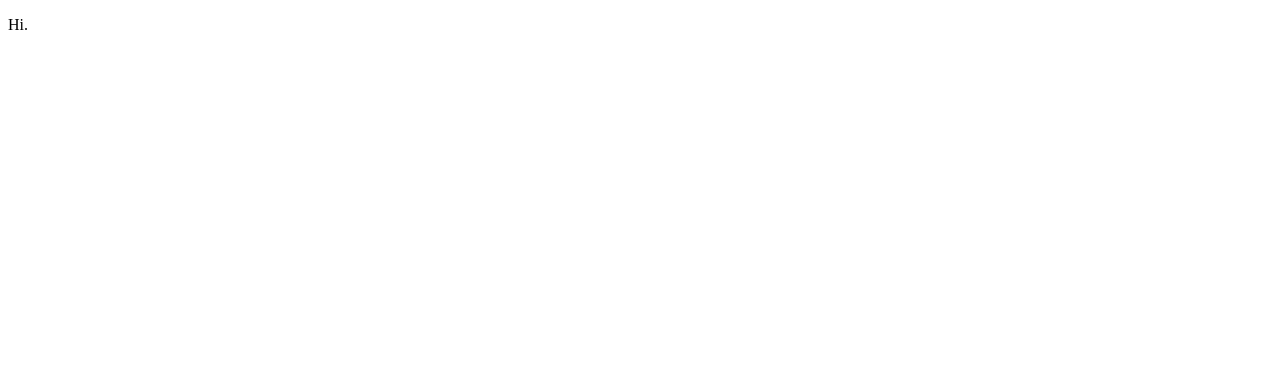
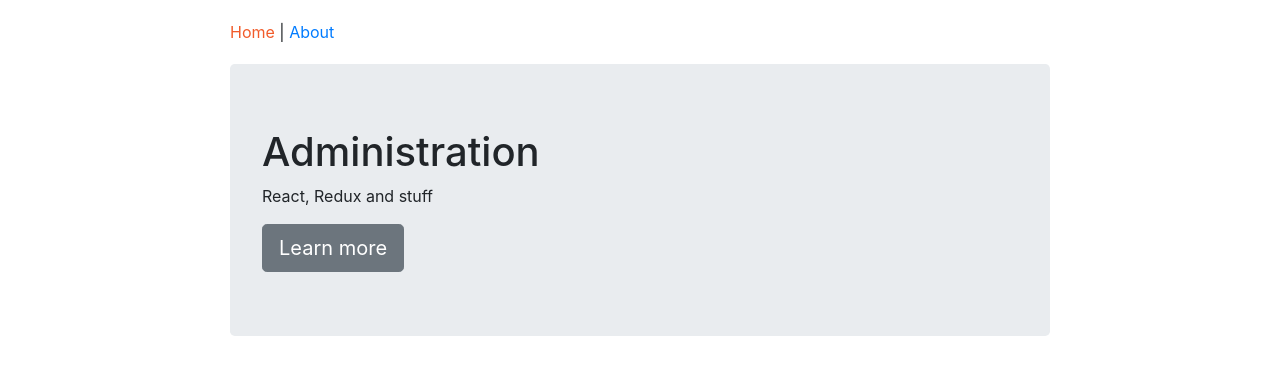
Before and after one commit to Peteropon/Auktionera-on-Redux, a React app: page / in a window 1280 px wide. Shown: the top 374 px of the page. Built offline with nearby package versions, Linux system fonts and the light colour scheme.

Commit message:
Added home page, about page and a common header.

```diff
--- /dev/null
+++ b/src/components/App.js
@@ -0,0 +1,17 @@
+import React from "react";
+import { Route } from "react-router-dom";
+import HomePage from "./home/HomePage";
+import AboutPage from "./about/AboutPage";
+import Header from "./common/Header";
+
+function App() {
+  return (
+    <div className="container-fluid">
+      <Header />
+      <Route exact path="/" component={HomePage} />
+      <Route path="/about" component={AboutPage} />
+    </div>
+  );
+}
+
+export default App;
--- /dev/null
+++ b/src/components/about/AboutPage.js
@@ -0,0 +1,10 @@
+import React from "react";
+
+const AboutPage = () => (
+  <div>
+    <h3>About</h3>
+    <p>This app uses React, Redux and other cool and helpful libraries.</p>
+  </div>
+);
+
+export default AboutPage;
--- /dev/null
+++ b/src/components/common/Header.js
@@ -0,0 +1,20 @@
+import React from "react";
+import { NavLink } from "react-router-dom";
+
+const Header = () => {
+  const activeStyle = { color: "#F15B2A" };
+
+  return (
+    <nav>
+      <NavLink to="/" activeStyle={activeStyle} exact>
+        Home
+      </NavLink>
+      {" | "}
+      <NavLink to="/about" activeStyle={activeStyle}>
+        About
+      </NavLink>
+    </nav>
+  );
+};
+
+export default Header;
--- /dev/null
+++ b/src/components/home/HomePage.js
@@ -0,0 +1,14 @@
+import React from "react";
+import { Link } from "react-router-dom";
+
+const HomePage = () => (
+  <div className="jumbotron">
+    <h1>Administration</h1>
+    <p>React, Redux and stuff</p>
+    <Link to="about" className="btn btn-secondary btn-lg">
+      Learn more
+    </Link>
+  </div>
+);
+
+export default HomePage;
--- /dev/null
+++ b/src/index.css
@@ -0,0 +1,8 @@
+#app {
+  max-width: 850px;
+  margin: 0 auto;
+}
+
+nav {
+  padding: 20px 0;
+}
--- a/src/index.js
+++ b/src/index.js
@@ -1,8 +1,13 @@
 import React from "react";
 import { render } from "react-dom";
+import { BrowserRouter as Router } from "react-router-dom";
+import "bootstrap/dist/css/bootstrap.min.css";
+import App from "./components/App";
+import "./index.css";
 
-function Hi() {
-  return <p>Hi.</p>;
-}
-
-render(<Hi />, document.getElementById("app"));
+render(
+  <Router>
+    <App />
+  </Router>,
+  document.getElementById("app")
+);
```
